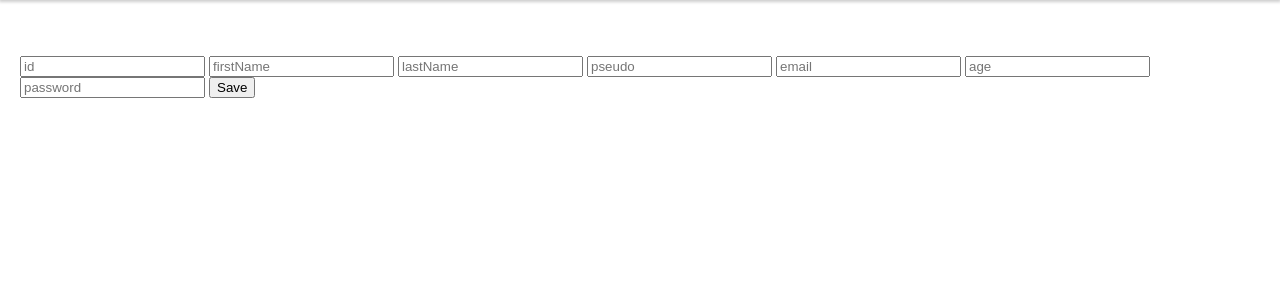
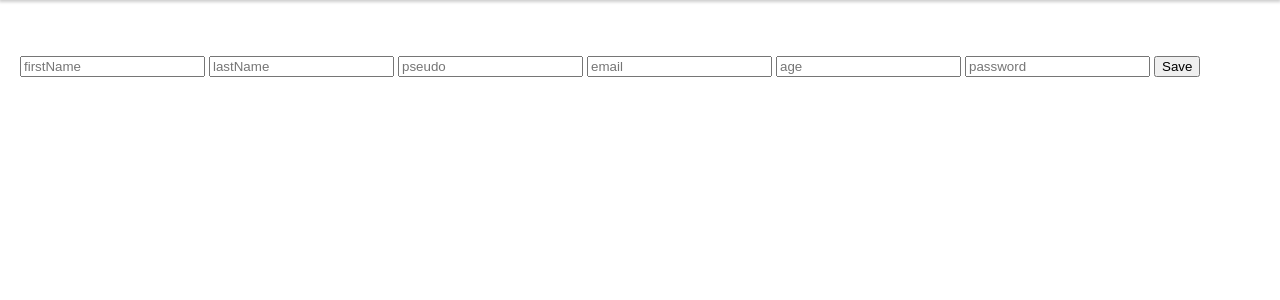
Before and after one commit to benbenpetit/forum, a PHP site: page /sorbonne/signup.php in a window 1280 px wide. Shown: the part 64-364 px from the top of the page. Run offline with PHP 8.4, Linux system fonts and the light colour scheme.

Commit message:
signup works

```diff
--- a/SignupManager.php
+++ b/SignupManager.php
@@ -2,8 +2,9 @@
 
 if (isset($_POST['try_signup'])) {
     $client = new MongoDB\Client("mongodb://localhost:27017");
+    $aleatoire = rand(1, 20000);
 
-    $_id = $_POST['_id'];
+    $_id = $aleatoire;
     $firstName = $_POST['firstName'];
     $lastName = $_POST['lastName'];
     $pseudo = $_POST['pseudo'];
@@ -22,5 +23,5 @@ if (isset($_POST['try_signup'])) {
         'email' => $email,
     ]);
 
-    echo '<signedup></signedup>
+    // echo '<signedup></signedup>
 }
--- a/signup.php
+++ b/signup.php
@@ -1,13 +1,18 @@
-<?php require_once('head.php');
+
+
+
+
+
+<?php require 'head.php';
+
 
 if (isset($_SESSION['email'])) {
-    header('Location: http://localhost/forum/index.php');
+    header('Location: http://localhost:8888/sorbonne/PHP/forum/index.php');
 } ?>
 
-<section class="container">
+ <main class="container">
      <div>
-        <form class="js-signup-form">
-            <input name="_id" type="text" placeholder="id">
+         <form method="post" action="">
              <input name="firstName" type="text" placeholder="firstName">
              <input name="lastName" type="text" placeholder="lastName">
              <input name="pseudo" type="text" placeholder="pseudo">
@@ -44,31 +49,3 @@ if (isset($_POST['submit'])) {
      ]);
      echo "<br/>inserted with object id :" . $result->getInsertedId() . "<br/><br/>";
  }
-
-// try {
-
-//     $mng = new MongoDB\Driver\Manager("mongodb://localhost:27017");
-//     $query = new MongoDB\Driver\Query([]);
-//     $rows = $mng->executeQuery("Forum.Users", $query);
-
-//     foreach ($rows as $row) {
-
-//         echo "_id :         $row->_id</br>
-//               firstName :   $row->firstName</br>
-//               lastName :    $row->lastName</br>
-//               pseudo :      $row->pseudo</br>
-//               email :       $row->email</br>
-//               age :         $row->age</br>
-//               password :    $row->password</br></br> ";
-//     }
-// } catch (MongoDB\Driver\Exception\Exception $e) {
-
-//     $filename = basename(__FILE__);
-
-//     echo "The $filename script has experienced an error.\n";
-//     echo "It failed with the following exception:\n";
-
-//     echo "Exception:", $e->getMessage(), "\n";
-//     echo "In file:", $e->getFile(), "\n";
-//     echo "On line:", $e->getLine(), "\n";
-// }
```
Lines whose indentation alone changed are shown as unchanged.
